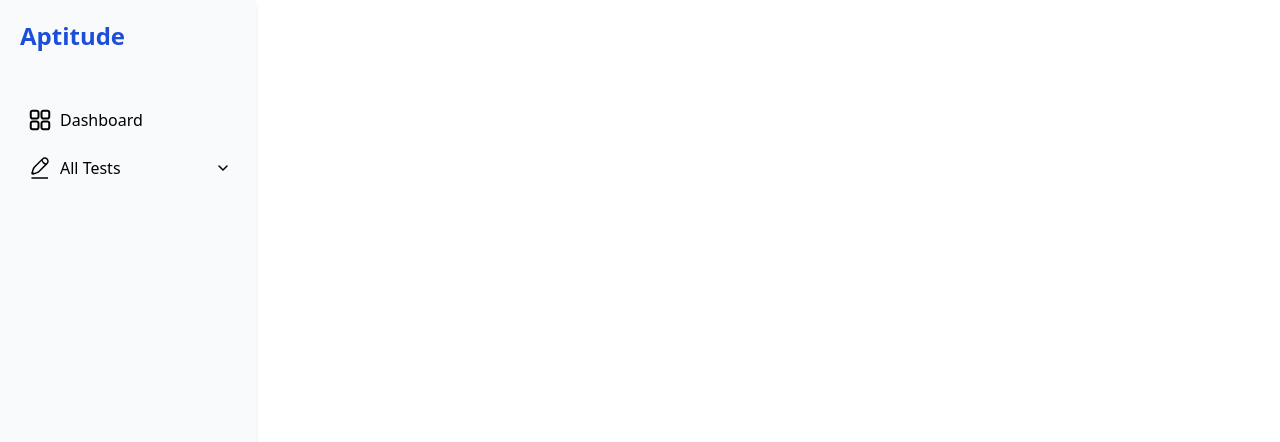
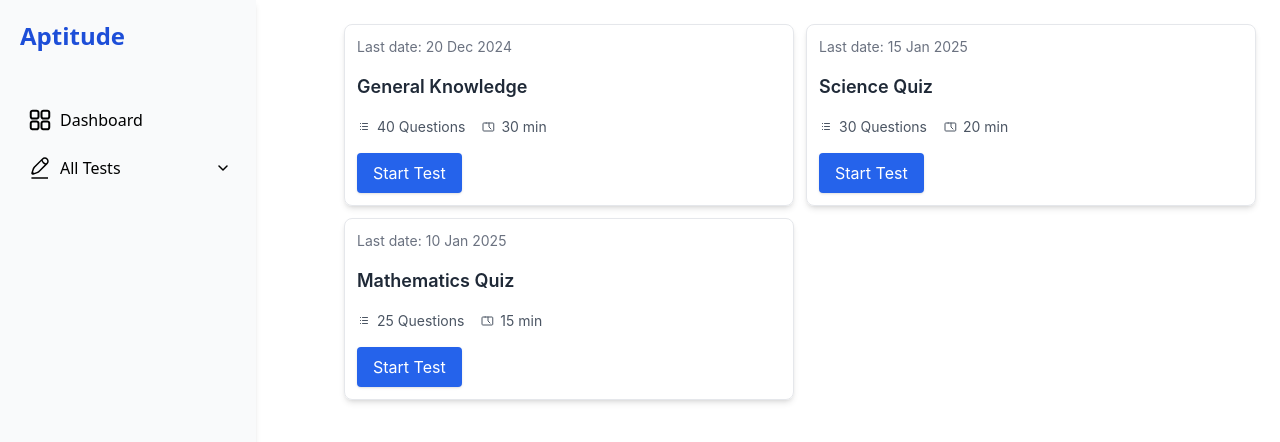
Before and after one commit to jaypatelll1/csi-aptitude-portal, a React (Create React App) app in the folder client/: page /Home in a window 1280 px wide. Shown: the top 442 px of the page. Built offline with nearby package versions, Linux system fonts and the light colour scheme.

Commit message:
Feature: Add Stu_TestCard component and integrate it into HomePage with test data

```diff
--- /dev/null
+++ b/client/src/components/student/Home/Stu_TestCard.js
@@ -0,0 +1,54 @@
+import React from 'react';
+
+const Stu_TestCard = ({ testName, questionCount, duration, lastDate, status }) => {
+  return (
+    <div className="border rounded-lg shadow-md p-3 max-w-lg">
+      <div className="flex justify-between items-center mb-4">
+
+        <span className="text-sm text-gray-500">Last date: {lastDate}</span>
+      </div>
+      <h2 className="text-lg font-semibold text-gray-800 mb-4">{testName}</h2>
+      <div className="flex items-center text-sm text-gray-600 mb-4">
+        <div className="flex items-center mr-4">
+          <svg
+            xmlns="http://www.w3.org/2000/svg"
+            fill="none"
+            viewBox="0 0 24 24"
+            strokeWidth="1.5"
+            stroke="currentColor"
+            className="w-4 h-4 mr-1"
+          >
+            <path
+              strokeLinecap="round"
+              strokeLinejoin="round"
+              d="M8.25 6.75h7.5m-7.5 4.5h7.5m-7.5 4.5h7.5m-10.5-9h.008v.008H5.25v-.008h.008zm0 4.5h.008v.008H5.25v-.008h.008zm0 4.5h.008v.008H5.25v-.008h.008z"
+            />
+          </svg>
+          {questionCount} Questions
+        </div>
+        <div className="flex items-center">
+          <svg
+            xmlns="http://www.w3.org/2000/svg"
+            fill="none"
+            viewBox="0 0 24 24"
+            strokeWidth="1.5"
+            stroke="currentColor"
+            className="w-4 h-4 mr-1"
+          >
+            <path
+              strokeLinecap="round"
+              strokeLinejoin="round"
+              d="M12 6v6l3 3m-7.5-9h10.5c.621 0 1.125.504 1.125 1.125v9.75c0 .621-.504 1.125-1.125 1.125H4.125C3.504 18 3 17.496 3 16.875v-9.75C3 6.504 3.504 6 4.125 6H8.25"
+            />
+          </svg>
+          {duration}
+        </div>
+      </div>
+      <button className="bg-blue-600 text-white px-4 py-2 rounded shadow hover:bg-blue-700">
+        Start Test
+      </button>
+    </div>
+  );
+};
+
+export default Stu_TestCard;
--- a/client/src/pages/HomePage.js
+++ b/client/src/pages/HomePage.js
@@ -1,17 +1,48 @@
-import React from 'react';
-import { Link } from 'react-router-dom';
-import MSidebar from '../components/Student/Home/MSidebar';
+import React from "react";
+import MSidebar from "../components/Student/Home/MSidebar";
+import Stu_TestCard from "../components/Student/Home/Stu_TestCard";
 
 function HomePage() {
+  const testData = [
+    {
+      testName: "General Knowledge",
+      questionCount: 40,
+      duration: "30 min",
+      lastDate: "20 Dec 2024",
+    },
+    {
+      testName: "Science Quiz",
+      questionCount: 30,
+      duration: "20 min",
+      lastDate: "15 Jan 2025",
+    },
+    {
+      testName: "Mathematics Quiz",
+      questionCount: 25,
+      duration: "15 min",
+      lastDate: "10 Jan 2025",
+    },
+
+  ];
+
   return (
-    <div className="home-container" style={{ display: 'flex' }}>
+    <div className="flex min-h-screen">
       {/* Sidebar Component */}
-      <MSidebar />
+      <div className="w-1/4">
+        <MSidebar />
+      </div>
 
-
+      {/* Main Content */}
+      <div className="w-3/4 p-6">
+        {/* Grid Layout */}
+        <div className="grid grid-cols-2 gap-3">
+          {testData.map((test, index) => (
+            <Stu_TestCard key={index} {...test} />
+          ))}
+        </div>
+      </div>
     </div>
   );
 }
 
-
 export default HomePage;
```
